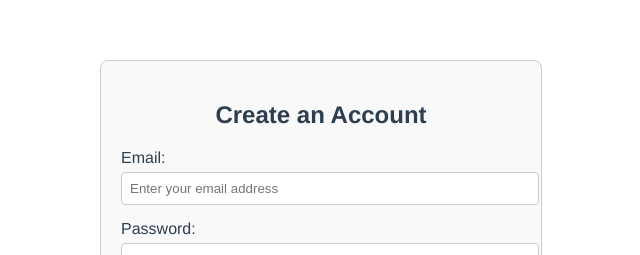
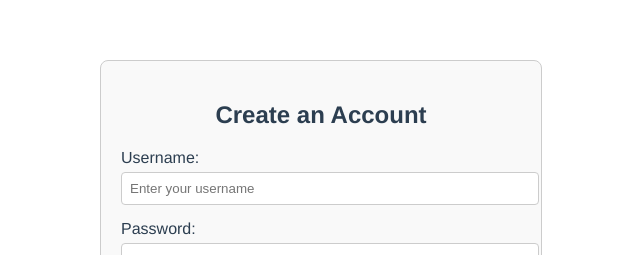
Before and after one commit to DPUSEC/PCAP-Analyzer, a Vue app in the folder frontend/: page /signup in a window 1280 px wide. Shown: the top 255 px of the page, without its empty margins (319-959 px from the left). Built offline with nearby package versions, Linux system fonts and the light colour scheme.

Commit message:
güncelleme

```diff
--- a/frontend/src/components/ForgotPasswordPage.vue
+++ b/frontend/src/components/ForgotPasswordPage.vue
@@ -3,12 +3,12 @@
     <h2>Forgot Your Password?</h2>
     <form @submit.prevent="handlePasswordReset">
       <div class="form-group">
-        <label for="email">Enter your email:</label>
+        <label for="username">Enter your username:</label>
         <input
-          type="email"
-          id="email"
-          v-model="email"
-          placeholder="Enter your email address"
+          type="text"
+          id="username"
+          v-model="username"
+          placeholder="Enter your username"
           required
         />
       </div>
@@ -25,29 +25,28 @@
 export default {
   data() {
     return {
-      email: '',
+      username: '',
       errorMessage: '',
     };
   },
   methods: {
     async handlePasswordReset() {
-      if (!this.email) {
-        this.errorMessage = 'Please enter your email address.';
+      if (!this.username) {
+        this.errorMessage = 'Please enter your username.';
         return;
       }
 
       try {
-        // Here, we send the password reset request to the API
-        const response = await fetch('http://localhost:5000/api/reset-password', {
+        const response = await fetch('http://localhost:8000/api/v1/reset-password', {
           method: 'POST',
           headers: {
             'Content-Type': 'application/json',
           },
-          body: JSON.stringify({ email: this.email }),
+          body: JSON.stringify({ username: this.username }),
         });
 
         if (!response.ok) {
-          throw new Error('Failed to reset password. Please check your email.');
+          throw new Error('Failed to reset password. Please check your username.');
         }
 
         const data = await response.json();
@@ -85,14 +84,14 @@ input {
 button {
   width: 100%;
   padding: 10px;
-  background-color: #4caf50; /* Green for reset button */
+  background-color: #4caf50;
   color: white;
   border: none;
   border-radius: 4px;
   cursor: pointer;
 }
 button:hover {
-  background-color: #45a049; /* Darker green when hovering */
+  background-color: #45a049;
 }
 .error {
   color: red;
--- a/frontend/src/components/LoginPage.vue
+++ b/frontend/src/components/LoginPage.vue
@@ -28,10 +28,16 @@
     <p class="signup-link">
       Don't have an account? <router-link to="/signup">Create an account</router-link>
     </p>
+    <p class="forgot-password-link">
+      <router-link to="/forgot-password">Forgot your password?</router-link>
+    </p>
   </div>
 </template>
 
 <script>
+// login.js dosyasını import ediyoruz
+import { login } from '@/services/login.js'; // services/login.js dosyasını import ettik
+
 export default {
   data() {
     return {
@@ -48,28 +54,10 @@ export default {
       }
 
       try {
-        const response = await fetch("http://localhost:5000/api/v1/login", {
-          method: "POST",
-          headers: {
-            "Content-Type": "application/json",
-          },
-          body: JSON.stringify({ username: this.username, password: this.password }),
-        });
+        const data = await login(this.username, this.password);
 
-        if (!response.ok) {
-          throw new Error("Login failed. Please check your credentials.");
-        }
-
-        const data = await response.json();
-
-        if (data.code === "Success") {
-          // Başarı durumunda token'ı kaydediyoruz
-          localStorage.setItem("authToken", data.token);
-          // Dashboard'a yönlendiriyoruz
-          this.$router.push("/dashboard");
-        } else {
-          this.errorMessage = data.message;
-        }
+        console.log("Login successful:", data);
+        this.$router.push("/dashboard"); // Giriş başarılıysa yönlendir
       } catch (error) {
         this.errorMessage = error.message || "An error occurred.";
       }
@@ -79,6 +67,7 @@ export default {
 </script>
 
 <style scoped>
+/* Stil kısmı değişmeden devam edebilir */
 .login-container {
   max-width: 400px;
   margin: 50px auto;
@@ -125,4 +114,17 @@ button:hover {
 .signup-link a:hover {
   text-decoration: underline;
 }
+
+.forgot-password-link {
+  margin-top: 15px;
+}
+
+.forgot-password-link a {
+  color: #4caf50;
+  text-decoration: none;
+}
+
+.forgot-password-link a:hover {
+  text-decoration: underline;
+}
 </style>
--- a/frontend/src/components/SignupPage.vue
+++ b/frontend/src/components/SignupPage.vue
@@ -3,12 +3,12 @@
     <h2>Create an Account</h2>
     <form @submit.prevent="handleSignup">
       <div class="form-group">
-        <label for="email">Email:</label>
+        <label for="username">Username:</label>
         <input
-          type="email"
-          id="email"
-          v-model="email"
-          placeholder="Enter your email address"
+          type="text"
+          id="username"
+          v-model="username"
+          placeholder="Enter your username"
           required
         />
       </div>
@@ -32,25 +32,25 @@
 export default {
   data() {
     return {
-      email: "",
+      username: "",
       password: "",
       errorMessage: "",
     };
   },
   methods: {
     async handleSignup() {
-      if (!this.email || !this.password) {
+      if (!this.username || !this.password) {
         this.errorMessage = "All fields are required.";
         return;
       }
 
       try {
-        const response = await fetch("http://localhost:5000/api/signup", {
+        const response = await fetch("http://localhost:8000/api/v1/signup", {
           method: "POST",
           headers: {
             "Content-Type": "application/json",
           },
-          body: JSON.stringify({ email: this.email, password: this.password }),
+          body: JSON.stringify({ username: this.username, password: this.password }),
         });
 
         if (!response.ok) {
--- a/frontend/src/components/StartPage.vue
+++ b/frontend/src/components/StartPage.vue
@@ -1,8 +1,9 @@
 <template>
   <div class="start">
-    <h1>Hoşgeldiniz</h1>
-    <p>Giriş yapmak için aşağıdaki butona tıklayın.</p>
-    <button @click="goToLogin">Giriş Yap</button>
+    <img src="@/assets/vasak1.png" alt="Logo" class="logo" />
+    <h1>Welcome</h1>
+    <p>Click the button below to log in.</p>
+    <button @click="goToLogin">Log In</button>
   </div>
 </template>
 
@@ -11,7 +12,7 @@ export default {
   name: 'StartPage',
   methods: {
     goToLogin() {
-      // /login sayfasına yönlendirme
+      // Redirect to the /login page
       this.$router.push('/login');
     }
   }
@@ -30,4 +31,7 @@ button {
 button:hover {
   background-color: #45a049;
 }
+img{
+  width: 200px;
+}
 </style>
--- /dev/null
+++ b/frontend/src/services/login.js
@@ -0,0 +1,22 @@
+// src/services/login.js
+
+export async function login(username, password) {
+    const response = await fetch("http://127.0.0.1:8000/api/v1/login", {
+      method: "POST",
+      headers: {
+        "Content-Type": "application/json",
+      },
+      body: JSON.stringify({ username, password }),
+    });
+
+    if (!response.ok) {
+      throw new Error("Login failed. Please check your credentials.");
+    }
+
+    const data = await response.json();
+
+    // Token'ı localStorage'a kaydet
+    localStorage.setItem("token", data.token);
+
+    return data;
+  }
```
Also changed, not shown: frontend/src/assets/vasak1.png (added), 1 other file (tests, documents, lock files or other folders).
